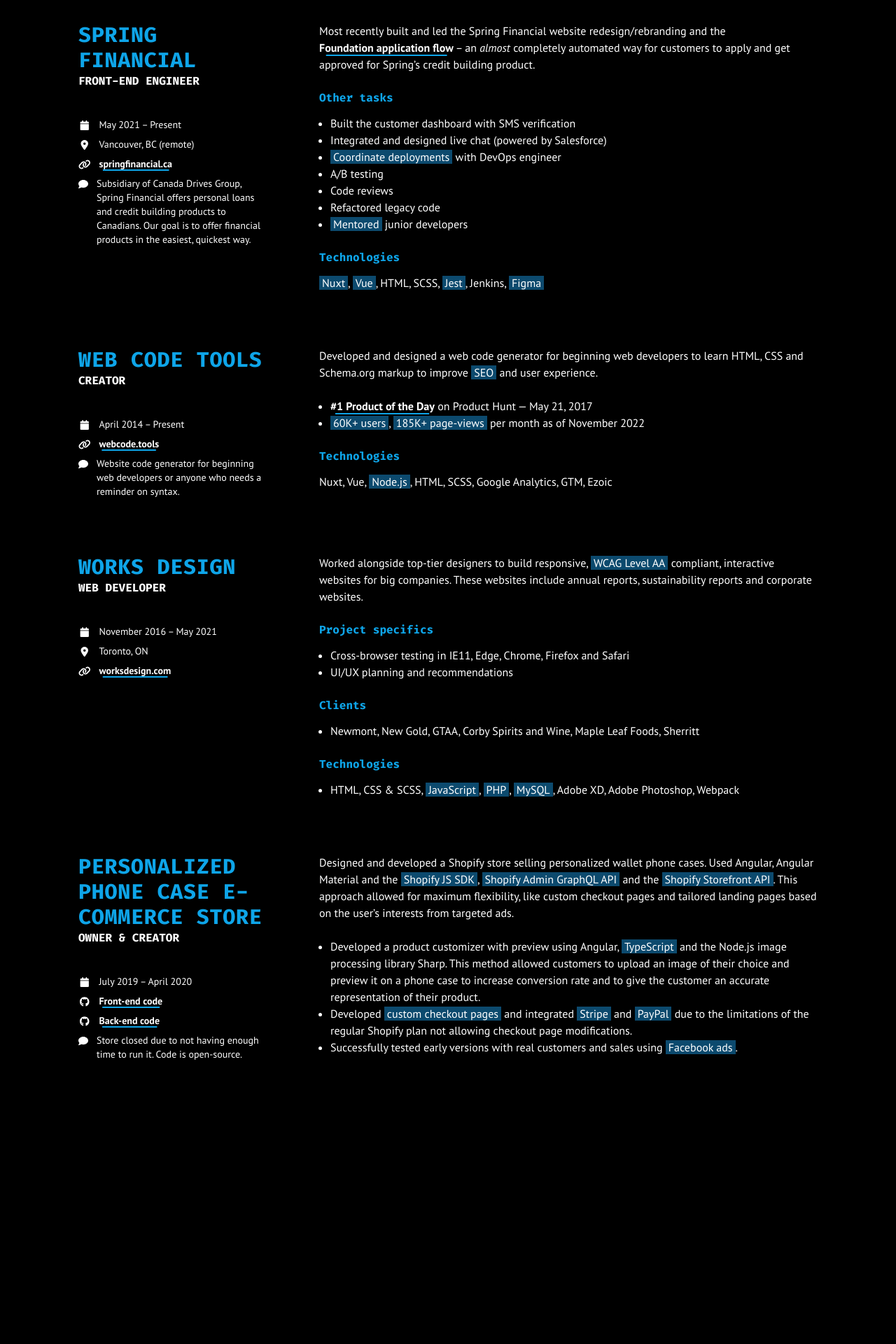
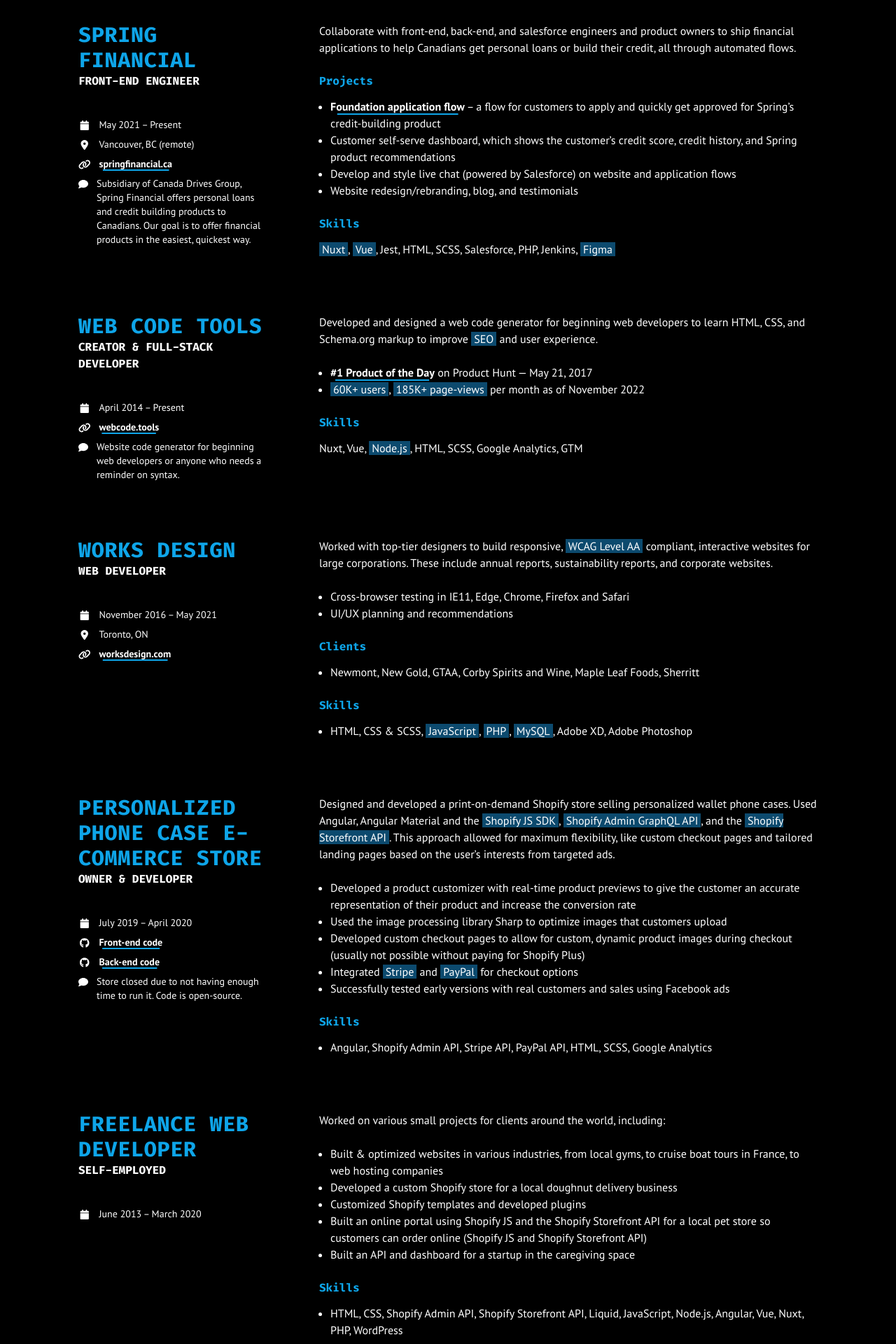
Before and after one commit to JasonMacfarlane/personal-website, a Vue app: page /experience in a window 1280 px wide. Shown: the part 240-2160 px from the top of the page at 70% size. Before the commit the page ends 1836 px from the top, so only its background shows below. Built offline with nearby package versions, Linux system fonts and the light colour scheme.

Commit message:
Update resume

```diff
--- a/src/components/AppTimeline.vue
+++ b/src/components/AppTimeline.vue
@@ -4,7 +4,7 @@
 const timeline: Timeline = [
   {
     place: 'Spring Financial',
-    title: 'Front-end Engineer',
+    title: 'Front-end engineer',
     date: 'May 2021 – Present',
     location: 'Vancouver, BC (remote)',
     note: 'Subsidiary of Canada Drives Group, Spring Financial offers personal loans and credit building products to Canadians. Our goal is to offer financial products in the easiest, quickest&nbsp;way.',
@@ -15,28 +15,25 @@
       },
     ],
     content: `
-      <p>Most recently built and led the Spring Financial website redesign/rebranding and the <a class="link" href="https://www.springfinancial.ca/apply/foundation" target="_blank">Foundation application flow</a> – an <em>almost</em> completely automated way for customers to apply and get approved for Spring’s credit building product.</p>
+      <p>Collaborate with front-end, back-end, and salesforce engineers and product owners to ship financial applications to help Canadians get personal loans or build their credit, all through automated flows.</p>
 
-      <h3>Other tasks</h3>
+      <h3>Projects</h3>
       <ul class="list">
-        <li>Built the customer dashboard with SMS verification</li>
-        <li>Integrated and designed live chat (powered by Salesforce)</li>
-        <li><mark>Coordinate deployments</mark> with DevOps engineer</li>
-        <li>A/B testing</li>
-        <li>Code reviews</li>
-        <li>Refactored legacy code</li>
-        <li><mark>Mentored</mark> junior developers</li>
+        <li><a class="link" href="https://www.springfinancial.ca/apply/foundation" target="_blank">Foundation application flow</a> – a flow for customers to apply and quickly get approved for Spring’s credit-building product</li>
+        <li>Customer self-serve dashboard, which shows the customer’s credit score, credit history, and Spring product recommendations</li>
+        <li>Develop and style live chat (powered by Salesforce) on website and application flows</li>
+        <li>Website redesign/rebranding, blog, and testimonials</li>
       </ul>
 
-      <h3>Technologies</h3>
+      <h3>Skills</h3>
       <ul>
-        <li><mark>Nuxt</mark>, <mark>Vue</mark>, HTML, SCSS, <mark>Jest</mark>, Jenkins, <mark>Figma</mark></li>
+        <li><mark>Nuxt</mark>, <mark>Vue</mark>, Jest, HTML, SCSS, Salesforce, PHP, Jenkins, <mark>Figma</mark></li>
       </ul>
     `,
   },
   {
     place: 'Web Code Tools',
-    title: 'Creator',
+    title: 'Creator & full-stack developer',
     date: 'April 2014 – Present',
     links: [
       {
@@ -46,15 +43,15 @@
     ],
     note: 'Website code generator for beginning web developers or anyone who needs a reminder on&nbsp;syntax.',
     content: `
-      <p>Developed and designed a web code generator for beginning web developers to learn HTML, CSS and Schema.org markup to improve <mark>SEO</mark> and user experience.</p>
+      <p>Developed and designed a web code generator for beginning web developers to learn HTML, CSS, and Schema.org markup to improve <mark>SEO</mark> and user experience.</p>
       <ul class="list">
         <li><a class="link" href="https://www.producthunt.com/posts/web-code-tools-2" target="_blank">#1 Product of the Day</a> on Product Hunt — May 21, 2017</li>
         <li><mark>60K+ users</mark>, <mark>185K+ page-views</mark> per month as of November 2022</li>
       </ul>
 
-      <h3>Technologies</h3>
+      <h3>Skills</h3>
       <ul>
-        <li>Nuxt, Vue, <mark>Node.js</mark>, HTML, SCSS, Google Analytics, GTM, Ezoic</li>
+        <li>Nuxt, Vue, <mark>Node.js</mark>, HTML, SCSS, Google Analytics, GTM</li>
       </ul>
     `,
   },
@@ -70,8 +67,7 @@
       },
     ],
     content: `
-      <p>Worked alongside top-tier designers to build responsive, <mark>WCAG Level AA</mark> compliant, interactive websites for big companies. These websites include annual reports, sustainability reports and corporate websites.</p>
-      <h3>Project specifics</h3>
+      <p>Worked with top-tier designers to build responsive, <mark>WCAG Level AA</mark> compliant, interactive websites for large corporations. These include annual reports, sustainability reports, and corporate websites.</p>
       <ul class="list">
         <li>Cross-browser testing in IE11, Edge, Chrome, Firefox and Safari</li>
         <li>UI/UX planning and recommendations</li>
@@ -82,15 +78,15 @@
         <li>Newmont, New Gold, GTAA, Corby Spirits and Wine, Maple Leaf Foods, Sherritt</li>
       </ul>
 
-      <h3>Technologies</h3>
+      <h3>Skills</h3>
       <ul class="list">
-        <li>HTML, CSS & SCSS, <mark>JavaScript</mark>, <mark>PHP</mark>, <mark>MySQL</mark>, Adobe XD, Adobe Photoshop, Webpack</li>
+        <li>HTML, CSS & SCSS, <mark>JavaScript</mark>, <mark>PHP</mark>, <mark>MySQL</mark>, Adobe XD, Adobe Photoshop</li>
       </ul>
     `,
   },
   {
     place: 'Personalized phone case e-commerce store',
-    title: 'Owner & Creator',
+    title: 'Owner & developer',
     date: 'July 2019 – April 2020',
     links: [
       {
@@ -106,11 +102,38 @@
     ],
     note: 'Store closed due to not having enough time to run it. Code is&nbsp;open-source.',
     content: `
-      <p>Designed and developed a Shopify store selling personalized wallet phone cases. Used Angular, Angular Material and the <mark>Shopify JS SDK</mark>, <mark>Shopify Admin GraphQL API</mark> and the <mark>Shopify Storefront API</mark>. This approach allowed for maximum flexibility, like custom checkout pages and tailored landing pages based on the user’s interests from targeted ads.</p>
+      <p>Designed and developed a print-on-demand Shopify store selling personalized wallet phone cases. Used Angular, Angular Material and the <mark>Shopify JS SDK</mark>, <mark>Shopify Admin GraphQL API</mark>, and the <mark>Shopify Storefront API</mark>. This approach allowed for maximum flexibility, like custom checkout pages and tailored landing pages based on the user’s interests from targeted ads.</p>
       <ul class="list">
-        <li>Developed a product customizer with preview using Angular, <mark>TypeScript</mark> and the Node.js image processing library Sharp. This method allowed customers to upload an image of their choice and preview it on a phone case to increase conversion rate and to give the customer an accurate representation of their product.</li>
-        <li>Developed <mark>custom checkout pages</mark> and integrated <mark>Stripe</mark> and <mark>PayPal</mark> due to the limitations of the regular Shopify plan not allowing checkout page modifications.</li>
-        <li>Successfully tested early versions with real customers and sales using <mark>Facebook ads</mark>.</li>
+        <li>Developed a product customizer with real-time product previews to give the customer an accurate representation of their product and increase the conversion rate</li>
+        <li>Used the image processing library Sharp to optimize images that customers upload</li>
+        <li>Developed custom checkout pages to allow for custom, dynamic product images during checkout (usually not possible without paying for Shopify Plus)</li>
+        <li>Integrated <mark>Stripe</mark> and <mark>PayPal</mark> for checkout options</li>
+        <li>Successfully tested early versions with real customers and sales using Facebook ads</li>
+      </ul>
+
+      <h3>Skills</h3>
+      <ul class="list">
+        <li>Angular, Shopify Admin API, Stripe API, PayPal API, HTML, SCSS, Google Analytics</li>
+      </ul>
+    `,
+  },
+  {
+    place: 'Freelance web developer',
+    title: 'Self-employed',
+    date: 'June 2013 – March 2020',
+    content: `
+      <p>Worked on various small projects for clients around the world, including:</p>
+      <ul class="list">
+        <li>Built & optimized websites in various industries, from local gyms, to cruise boat tours in France, to web hosting companies</li>
+        <li>Developed a custom Shopify store for a local doughnut delivery business</li>
+        <li>Customized Shopify templates and developed plugins</li>
+        <li>Built an online portal using Shopify JS and the Shopify Storefront API for a local pet store so customers can order online (Shopify JS and Shopify Storefront API)</li>
+        <li>Built an API and dashboard for a startup in the caregiving space</li>
+      </ul>
+
+      <h3>Skills</h3>
+      <ul class="list">
+        <li>HTML, CSS, Shopify Admin API, Shopify Storefront API, Liquid, JavaScript, Node.js, Angular, Vue, Nuxt, PHP, WordPress</li>
       </ul>
     `,
   },
```
Also changed, not shown: 1 other file (tests, documents, lock files or other folders).
